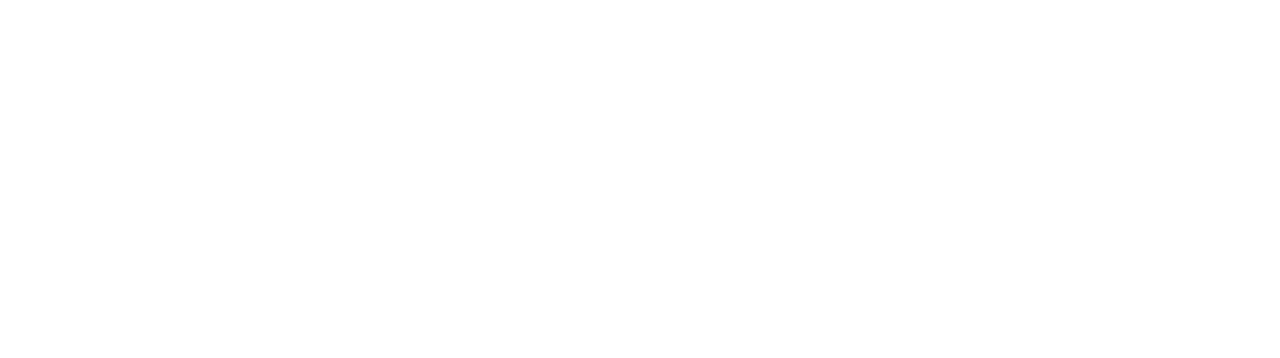
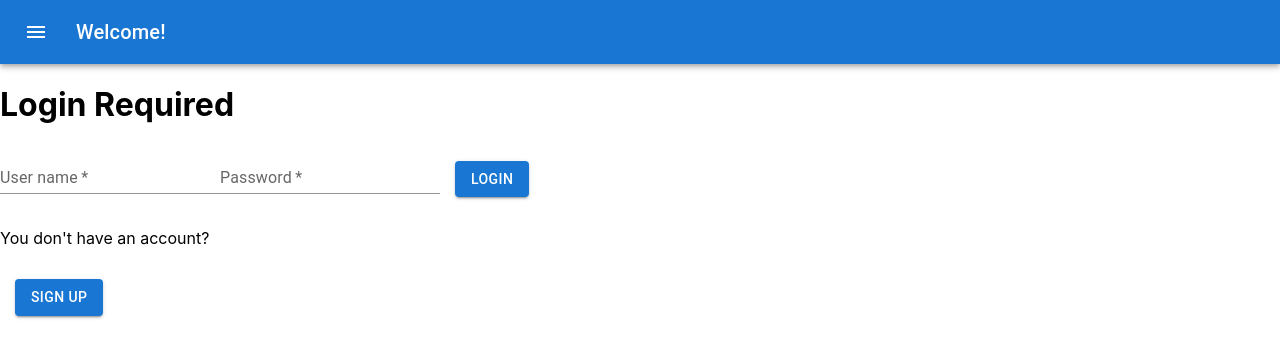
Before and after one commit to SOunit/flashcard-app, a React (Create React App) app: page /auth in a window 1280 px wide. Before the commit this address had no page. Shown: the top 358 px of the page. Built offline with nearby package versions, Linux system fonts and the light colour scheme.

Commit message:
changed login page into auth page and added auth-context

```diff
--- a/src/App.js
+++ b/src/App.js
@@ -1,26 +1,60 @@
-import React from "react";
-import { BrowserRouter as Router, Routes, Route } from "react-router-dom";
-import UserContextProvider from "./store/UserContextProvider";
+import React, { useState, useCallback } from "react";
+import {
+  BrowserRouter as Router,
+  Routes,
+  Route,
+  Navigate,
+} from "react-router-dom";
+import { AuthContext } from "./context/auth-context";
 
+import Header from "./components/Layout/Header";
 import Home from "./pages/Home";
-import Login from "./pages/Login";
+import Auth from "./pages/Auth";
 import CreateCard from "./pages/CreateCard";
 import AllCards from "./pages/AllCards";
 import EditCard from "./pages/EditCard";
 
 const App = () => {
+  const [isLoggedIn, setIsLoggedIn] = useState();
+
+  const login = useCallback(() => {
+    setIsLoggedIn(true);
+  }, []);
+
+  const logout = useCallback(() => {
+    setIsLoggedIn(false);
+  }, []);
+
+  let routes;
+  if (isLoggedIn) {
+    routes = (
+      <Routes>
+        <Route path="/" element={<Navigate to="/home" />} />
+        <Route path="/home" element={<Home />} />
+        <Route path="/new" element={<CreateCard />} />
+        <Route path="/cards/*" element={<AllCards />} />
+        <Route path="/cards/:cid/edit" element={<EditCard />} />
+      </Routes>
+    );
+  } else {
+    routes = (
+      <Routes>
+        <Route path="/" element={<Navigate to="/auth" />} />
+        <Route path="/home" element={<Navigate to="/auth" />} />
+        <Route path="/auth" element={<Auth />} />
+      </Routes>
+    );
+  }
+
   return (
-    <UserContextProvider>
-      <Router>
-        <Routes>
-          <Route path="/" element={<Home />} />
-          <Route path="/login" element={<Login />} />
-          <Route path="/new" element={<CreateCard />} />
-          <Route path="/cards/*" element={<AllCards />} />
-          <Route path="/cards/:cid/edit" element={<EditCard />} />
-        </Routes>
-      </Router>
-    </UserContextProvider>
+    <AuthContext.Provider
+      value={{ isLoggedIn: isLoggedIn, login: login, logout: logout }}
+    >
+      <Header />
+      <main>
+        <Router>{routes}</Router>
+      </main>
+    </AuthContext.Provider>
   );
 };
 
--- a/src/components/Layout/Header.js
+++ b/src/components/Layout/Header.js
@@ -1,6 +1,5 @@
 import React, { useContext } from "react";
-import { useNavigate } from "react-router-dom";
-import UserContext from "../../store/UserContext";
+import { AuthContext } from "../../context/auth-context";
 
 import AppBar from "@mui/material/AppBar";
 import Box from "@mui/material/Box";
@@ -11,12 +10,10 @@
 import MenuIcon from "@mui/icons-material/Menu";
 
 const Header = () => {
-  const { userState, dispatch } = useContext(UserContext);
-  const navigate = useNavigate();
+  const auth = useContext(AuthContext);
 
   const logoutHandler = () => {
-    dispatch({ type: "LOGOUT_USER" });
-    navigate("/");
+    auth.logout();
   };
 
   return (
@@ -33,13 +30,9 @@
             <MenuIcon />
           </IconButton>
           <Typography variant="h6" component="div" sx={{ flexGrow: 1 }}>
-            Hello! {userState.username}
+            Welcome!
           </Typography>
-          {userState.username === "guest" ? (
-            <Button color="inherit" onClick={() => navigate("/login")}>
-              Login
-            </Button>
-          ) : (
+          {auth.isLoggedIn && (
             <Button color="inherit" onClick={logoutHandler}>
               Logout
             </Button>
--- a/src/components/Layout/Layout.js
+++ /dev/null
@@ -1,13 +0,0 @@
-import React from "react";
-import Header from "./Header";
-
-const Layout = props => {
-  return (
-    <>
-      <Header />
-      <main>{props.children}</main>
-    </>
-  );
-};
-
-export default Layout;
--- /dev/null
+++ b/src/context/auth-context.js
@@ -0,0 +1,7 @@
+import { createContext } from "react";
+
+export const AuthContext = createContext({
+  isLoggedIn: false,
+  login: () => {},
+  logout: () => {},
+});
--- a/src/pages/AllCards.js
+++ b/src/pages/AllCards.js
@@ -3,7 +3,6 @@
 import { getCards } from "../api/api";
 import { Link } from "react-router-dom";
 
-import Layout from "../components/Layout/Layout";
 import CardList from "../components/cards/CardList";
 import CreateCardButton from "../components/UI/CreateCardButton";
 
@@ -43,11 +42,11 @@
   content = <CardList cards={loadedCards} />;
 
   return (
-    <Layout>
+    <>
       <CreateCardButton />
       {content}
       <Link to="/">Go back</Link>
-    </Layout>
+    </>
   );
 };
 
--- a/src/pages/Login.js
+++ b/src/pages/Auth.js
@@ -1,28 +1,25 @@
-import React, { useState, useContext, useCallback } from "react";
+import React, { useContext, useState } from "react";
+import { AuthContext } from "../context/auth-context";
 import { useNavigate } from "react-router-dom";
-import UserContext from "../store/UserContext";
 
 import TextField from "@mui/material/TextField";
 import PrimaryButton from "../components/UI/PrimaryButton";
 
-const Login = () => {
+const Auth = () => {
+  const auth = useContext(AuthContext);
+  const navigate = useNavigate();
   const [inputUsername, setInputUsername] = useState("");
   const [inputPassword, setInputPassword] = useState("");
 
-  const { dispatch } = useContext(UserContext);
-  const navigate = useNavigate();
-
-  const loginHandler = useCallback(() => {
-    dispatch({
-      type: "LOGIN_USER",
-      payload: { username: inputUsername, password: inputPassword },
-    });
-    navigate("/");
-  }, [inputUsername, inputPassword]);
+  const loginHandler = event => {
+    event.preventDefault();
+    auth.login();
+    navigate("/home");
+  };
 
   return (
     <div>
-      <h1>Log in</h1>
+      <h1>Login Required</h1>
       <TextField
         required
         id="standard-required"
@@ -45,8 +42,10 @@
         }}
       />
       <PrimaryButton onClick={loginHandler}>Login</PrimaryButton>
+      <p>You don't have an account?</p>
+      <PrimaryButton>Sign Up</PrimaryButton>
     </div>
   );
 };
 
-export default Login;
+export default Auth;
--- a/src/pages/Home.js
+++ b/src/pages/Home.js
@@ -1,14 +1,10 @@
-import React, { useContext } from "react";
+import React from "react";
 import { useNavigate } from "react-router-dom";
-import UserContext from "../store/UserContext";
 
-import Layout from "../components/Layout/Layout";
 import CreateCardButton from "../components/UI/CreateCardButton";
 import Button from "@mui/material/Button";
 
 const Home = () => {
-  const { userState } = useContext(UserContext);
-
   const loggedInOption = (
     <>
       <Button onClick={() => navigate("/cards")}>Your Cards</Button>
@@ -19,10 +15,10 @@
   const navigate = useNavigate();
 
   return (
-    <Layout>
+    <>
       <CreateCardButton />
-      {userState.username !== "guest" && loggedInOption}
-    </Layout>
+      {loggedInOption}
+    </>
   );
 };
 
--- a/src/store/UserContext.js
+++ /dev/null
@@ -1,8 +0,0 @@
-import React from "react";
-
-const UserContext = React.createContext({
-  username: "",
-  password: "",
-});
-
-export default UserContext;
--- a/src/store/UserContextProvider.js
+++ /dev/null
@@ -1,38 +0,0 @@
-import { useReducer } from "react";
-import UserContext from "./UserContext";
-
-const initialUserState = {
-  username: "guest",
-  password: "guest",
-};
-
-const userReducer = (state, action) => {
-  switch (action.type) {
-    case "LOGIN_USER":
-      return {
-        username: action.payload.username,
-        password: action.payload.password,
-      };
-
-    case "LOGOUT_USER":
-      return {
-        username: "guest",
-        password: "guest",
-      };
-
-    default:
-      return state;
-  }
-};
-
-const UserContextProvider = props => {
-  const [userState, dispatch] = useReducer(userReducer, initialUserState);
-
-  return (
-    <UserContext.Provider value={{ userState, dispatch }}>
-      {props.children}
-    </UserContext.Provider>
-  );
-};
-
-export default UserContextProvider;
```
